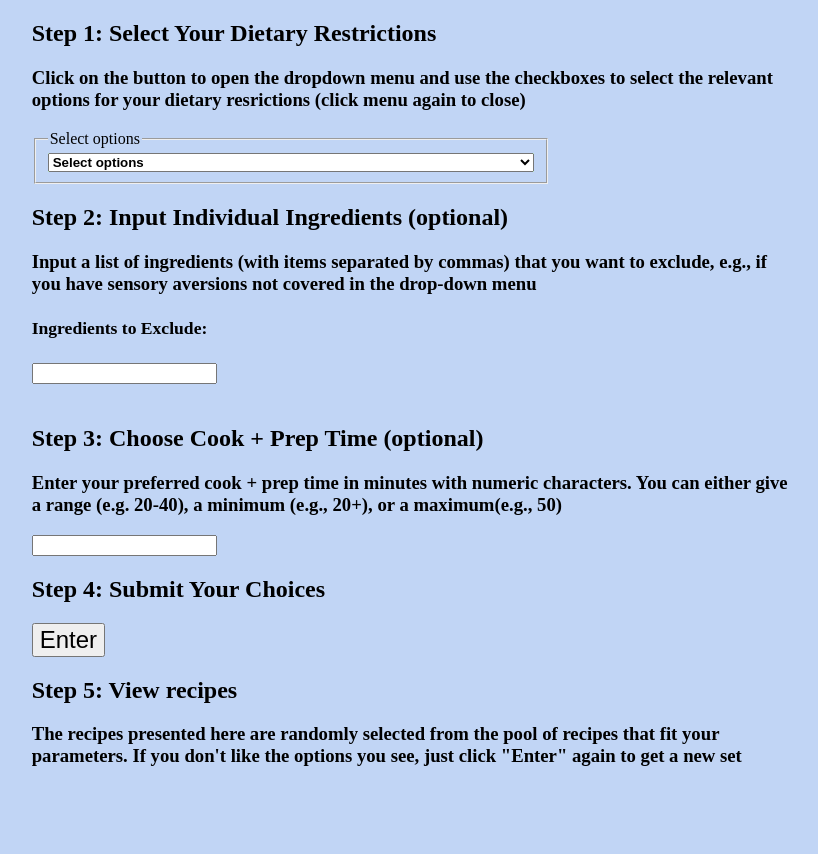
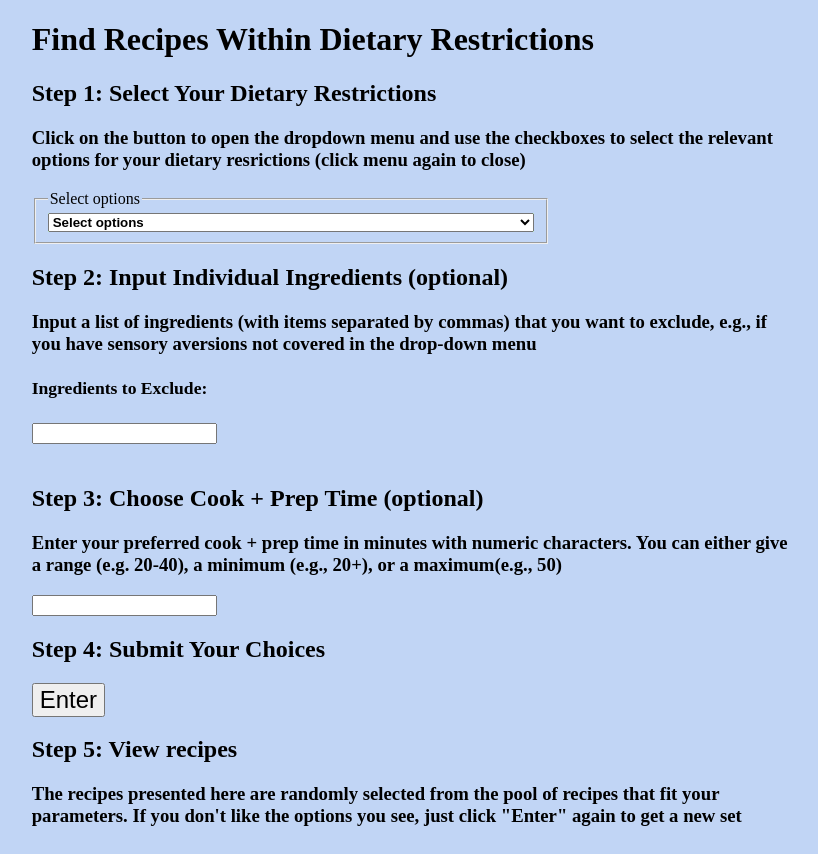
Before and after one commit to LaurenCCH/cs130, a plain HTML site: page final_project/index.html in a window 1280 px wide. Shown: the whole page, without its empty margins (27-845 px from the left). Before the commit the page ends 800 px from the top, so only its background shows below. Drawn offline with nearby package versions, Linux system fonts and the light colour scheme.

Commit message:
Fixing accessibility issues

```diff
--- a/final_project/css/style.css
+++ b/final_project/css/style.css
@@ -1,5 +1,9 @@
 h4 {
     font-size: 1.1em;
+}
+
+h1 {
+    margin-left: 4%;
 }
 
 .multipleSelection {
--- a/final_project/index.html
+++ b/final_project/index.html
@@ -11,6 +11,10 @@
         Find Suitable Recipes
     </title>
 </head>
+
+<header>
+    <h1>Find Recipes Within Dietary Restrictions</h1>
+</header>
 
 <main>
     <div id = "initial_steps">
```
